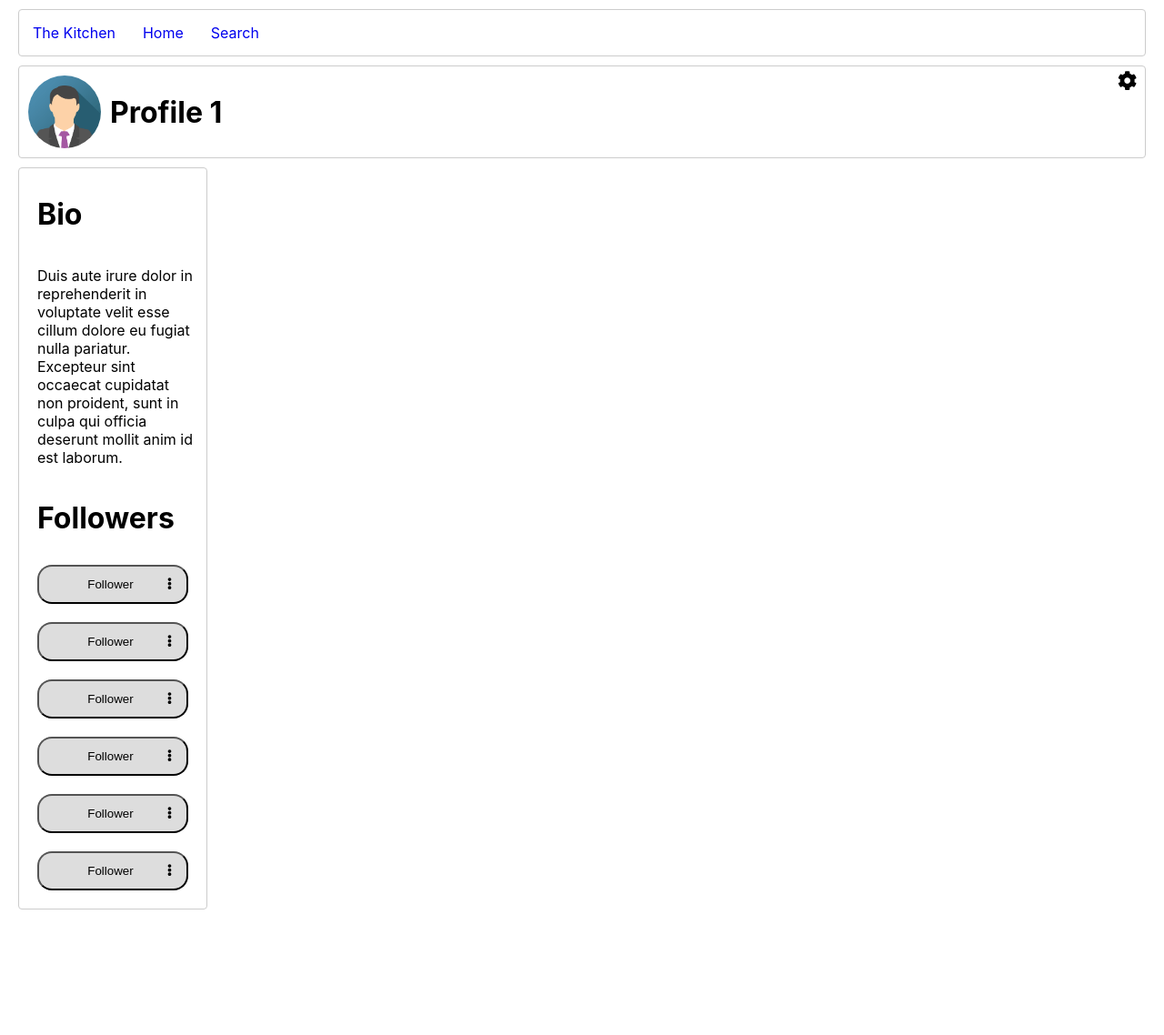
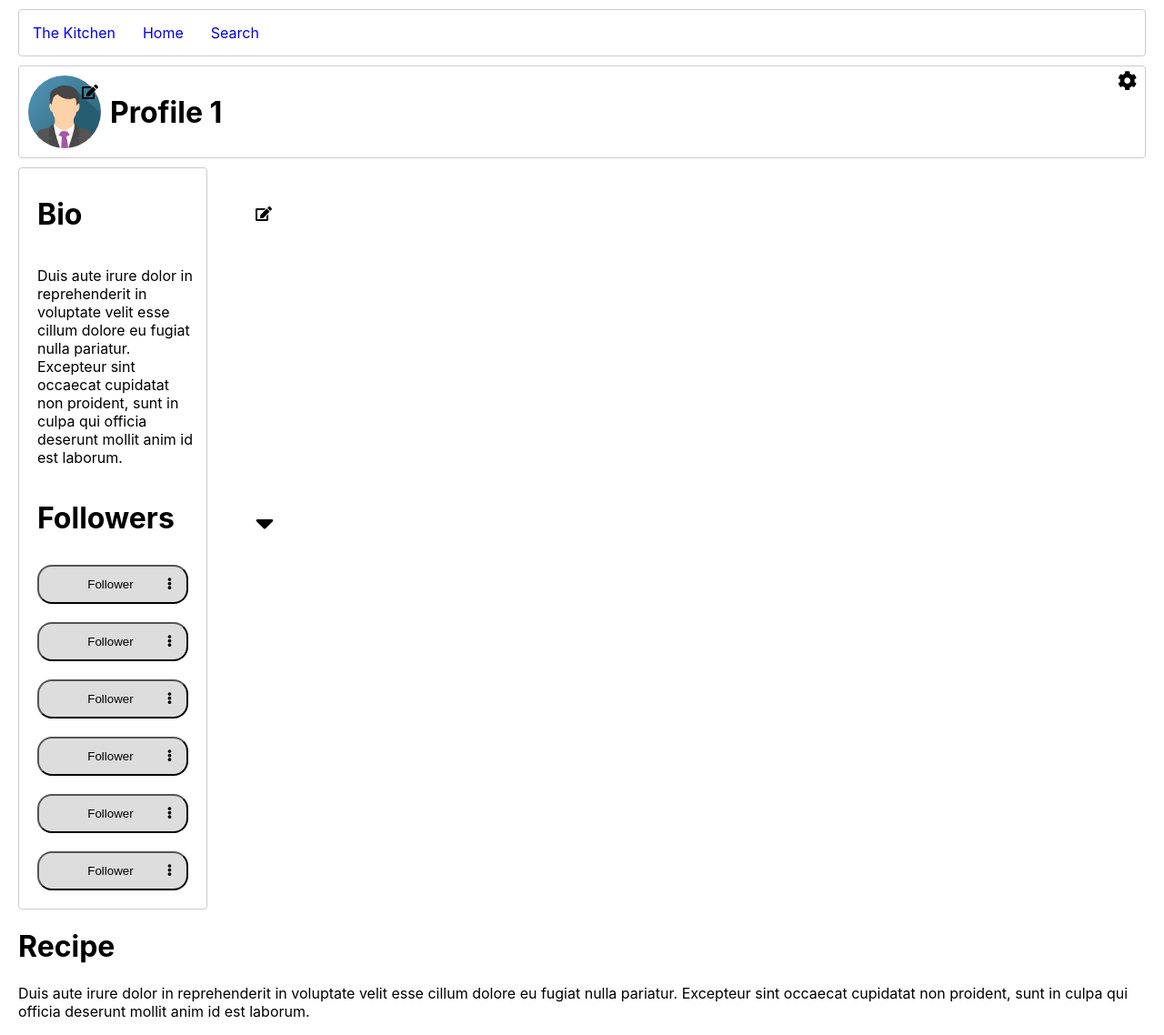
Before and after one commit to seanbrasse/The-Kitchen, a React (Create React App) app in the folder frontend/: page /#/user/1 in a window 1280 px wide. Shown: the whole page at 91% size. Before the commit the page ends 1010 px from the top, so only its background shows below. Built offline with nearby package versions, Linux system fonts and the light colour scheme; no server answers.

Commit message:
Added followers/following tab + edit buttons

```diff
--- a/frontend/src/pages/profile/Profile.css
+++ b/frontend/src/pages/profile/Profile.css
@@ -16,29 +16,38 @@
   padding: 10px;
 }
 
-.settings{
+.settings {
   right: 0;
   margin-right: 30px;
   margin-top: 5px;
   position: absolute;
 }
 
+.editPfp {
+  width: 80px;
+  height: 80px;
+  padding: 10px;
+  position: absolute;
+  margin-top: 8px;
+  left: 80px;
+}
+
 .left-text {
   margin-left: 10px;
 }
 
-.profile-image{
+.profile-image {
   border-radius: 50%;
   width: 80px;
   height: 80px;
   padding: 10px;
 }
 
-.profile-name{
+.profile-name {
   align-self: center;
 }
 
-.follower{
+.follower {
   margin: 10px;
   padding: 12px 16px;
   border-radius: 16px;
@@ -47,6 +56,41 @@
   background-color: #ddd;
 }
 
-.btn-setting{
+.btn-setting {
   float: right;
 }
+
+.myfeed {
+  border: 1px solid #ccc;
+  margin-top: 10px;
+  border-radius: 4px;
+  width: 15%;
+  display: flex;
+  flex-direction: column;
+  padding: 10px;
+}
+
+.BioRow {
+  display: flex;
+  flex-direction: row;
+}
+
+.editBio {
+  /* float: right; */
+  /* margin-left: 185px; */
+  margin-top: 30px;
+  position: absolute;
+  margin-left: 250px;
+}
+
+.followersRow {
+  display: flex;
+  flex-direction: row;
+}
+
+.Following {
+  margin-top: 30px;
+  position: absolute;
+  margin-left: 250px;
+  cursor: pointer;
+}
--- a/frontend/src/pages/profile/Profile.jsx
+++ b/frontend/src/pages/profile/Profile.jsx
@@ -1,33 +1,116 @@
-import React from 'react';
-import { useParams, Link } from 'react-router-dom';
-import AccountSettings from '../account-settings/AccountSettings';
-import { FontAwesomeIcon } from '@fortawesome/react-fontawesome';
-import { faCog } from '@fortawesome/free-solid-svg-icons';
-import { faEllipsisV } from '@fortawesome/free-solid-svg-icons';
-import './Profile.css';
-import avatar from './img_avatar.png';
+import React from "react";
+import { useParams, Link } from "react-router-dom";
+import AccountSettings from "../account-settings/AccountSettings";
+import { FontAwesomeIcon } from "@fortawesome/react-fontawesome";
+import { faCog, faCaretDown } from "@fortawesome/free-solid-svg-icons";
+import { faEdit } from "@fortawesome/free-solid-svg-icons";
+import { faEllipsisV } from "@fortawesome/free-solid-svg-icons";
+import "./Profile.css";
+import avatar from "./img_avatar.png";
 
 export default function Profile() {
   let { userID } = useParams();
 
-    const followers = []
+  const followers = [];
+  var followerState = true;
   for (var i = 0; i <= 5; i++) {
-        followers.push(<button className="follower" key={i}>Follower<FontAwesomeIcon icon={faEllipsisV} className="btn-setting"></FontAwesomeIcon></button>)
+    followers.push(
+      <button className="follower" key={i}>
+        Follower
+        <FontAwesomeIcon
+          icon={faEllipsisV}
+          className="btn-setting"
+        ></FontAwesomeIcon>
+      </button>
+    );
+  }
+
+  function changeToFollowing(followerList) {
+    var text = followerState ? "Follower" : "Following";
+    var replace = followerState ? "Following" : "Follower";
+    for (var i = 0; i < followerList.length; i++) {
+      followerList[i].innerHTML = followerList[i].innerHTML.replace(
+        replace,
+        text
+      );
+    }
+  }
+
+  function followingButton(e) {
+    e.preventDefault();
+    var followerList = document.getElementsByClassName("follower");
+    if (!followerState) {
+      followerState = true;
+      document.getElementById("followers").innerText = "Followers";
+    } else {
+      followerState = false;
+      document.getElementById("followers").innerText = "Following";
+    }
+    changeToFollowing(followerList);
   }
 
   return (
     <main>
       <div className="profile">
         <img className="profile-image" src={avatar}></img>
+        <Link to="/settings" className="editPfp">
+          <FontAwesomeIcon
+            icon={faEdit}
+            size="1x"
+            onClick={AccountSettings}
+            color="black"
+          ></FontAwesomeIcon>
+        </Link>
         <h1 className="profile-name">Profile {userID}</h1>
-                <Link to="/settings" className="settings"><FontAwesomeIcon icon={faCog} size="lg" onClick={AccountSettings} color="black"></FontAwesomeIcon></Link>
+        <Link to="/settings" className="settings">
+          <FontAwesomeIcon
+            icon={faCog}
+            size="lg"
+            onClick={AccountSettings}
+            color="black"
+          ></FontAwesomeIcon>
+        </Link>
       </div>
       <div className="sidebar">
+        <div className="BioRow">
           <h1 className="left-text">Bio</h1>
-                <p className="left-text">Duis aute irure dolor in reprehenderit in voluptate velit esse cillum dolore eu fugiat nulla pariatur.
-                    Excepteur sint occaecat cupidatat non proident, sunt in culpa qui officia deserunt mollit anim id est laborum.</p>
-                <h1 className="left-text">Followers</h1>
+          <Link to="/settings" className="editBio">
+            <FontAwesomeIcon
+              icon={faEdit}
+              size="1x"
+              onClick={AccountSettings}
+              color="black"
+            ></FontAwesomeIcon>
+          </Link>
+        </div>
+        <p className="left-text">
+          Duis aute irure dolor in reprehenderit in voluptate velit esse cillum
+          dolore eu fugiat nulla pariatur. Excepteur sint occaecat cupidatat non
+          proident, sunt in culpa qui officia deserunt mollit anim id est
+          laborum.
+        </p>
+        <div className="followersRow">
+          <h1 className="left-text" id="followers">
+            Followers
+          </h1>
+          <FontAwesomeIcon
+            className="Following"
+            icon={faCaretDown}
+            size="2x"
+            color="black"
+            onClick={followingButton}
+          ></FontAwesomeIcon>
+        </div>
         {followers}
+      </div>
+      <div className="my-feed">
+        <h1 className="recipe">Recipe</h1>
+        <p className="recipe-text">
+          Duis aute irure dolor in reprehenderit in voluptate velit esse cillum
+          dolore eu fugiat nulla pariatur. Excepteur sint occaecat cupidatat non
+          proident, sunt in culpa qui officia deserunt mollit anim id est
+          laborum.
+        </p>
       </div>
     </main>
   );
```
Also changed, not shown: frontend/src/assets/edit.png (added). Lines whose indentation alone changed are shown as unchanged.
